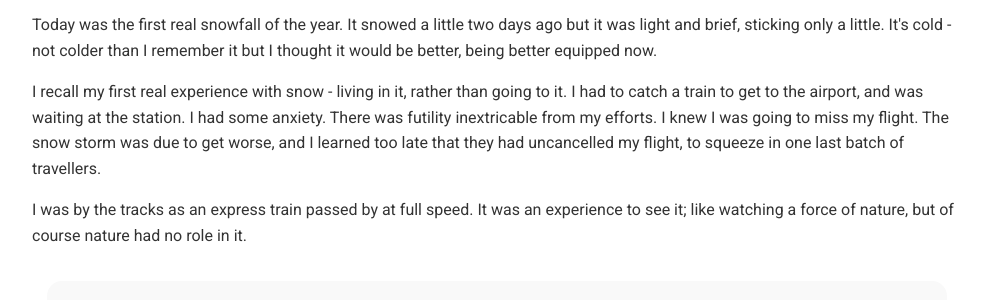
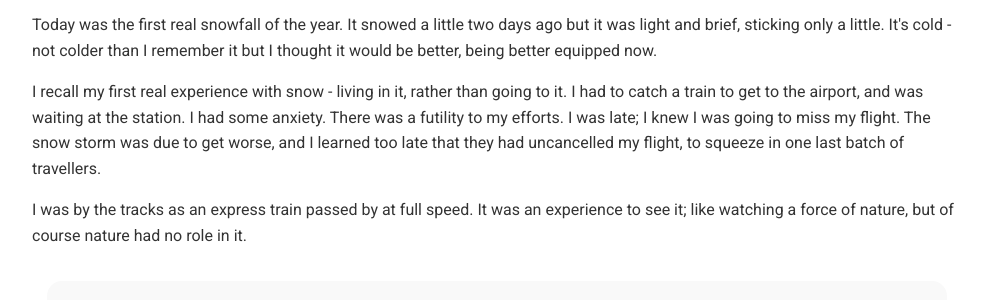
Before and after one commit to overheardonearth/overheardonearth.github.io, a Jekyll site: the page built from _posts/2019-10-31-snowfall.html, in a window 1280 px wide. Shown: the part 249-549 px from the top of the page, without its empty margins (143-1135 px from the left). Built offline with Jekyll 4.4.1, drawn with Linux system fonts in a browser that asks for light colours; comment, search, counter and statistics services are not loaded.

Commit message:
Update 2019-10-31-snowfall.html

```diff
--- a/_posts/2019-10-31-snowfall.html
+++ b/_posts/2019-10-31-snowfall.html
@@ -8,7 +8,7 @@ date: 2019-10-31
 Today was the first real snowfall of the year. It snowed a little two days ago but it was light and brief, sticking only a little. It's cold - not colder than I remember it but I thought it would be better, being better equipped now.
 
 <p>
-I recall my first real experience with snow - living in it, rather than going to it. I had to catch a train to get to the airport, and was waiting at the station. I had some anxiety. There was futility inextricable from my efforts. I knew I was going to miss my flight. The snow storm was due to get worse, and I learned too late that they had uncancelled my flight, to squeeze in one last batch of travellers.
+I recall my first real experience with snow - living in it, rather than going to it. I had to catch a train to get to the airport, and was waiting at the station. I had some anxiety. There was a futility to my efforts. I was late; I knew I was going to miss my flight. The snow storm was due to get worse, and I learned too late that they had uncancelled my flight, to squeeze in one last batch of travellers.
 
 <p>I was by the tracks as an express train passed by at full speed. It was an experience to see it; like watching a force of nature, but of course nature had no role in it.
 
```
